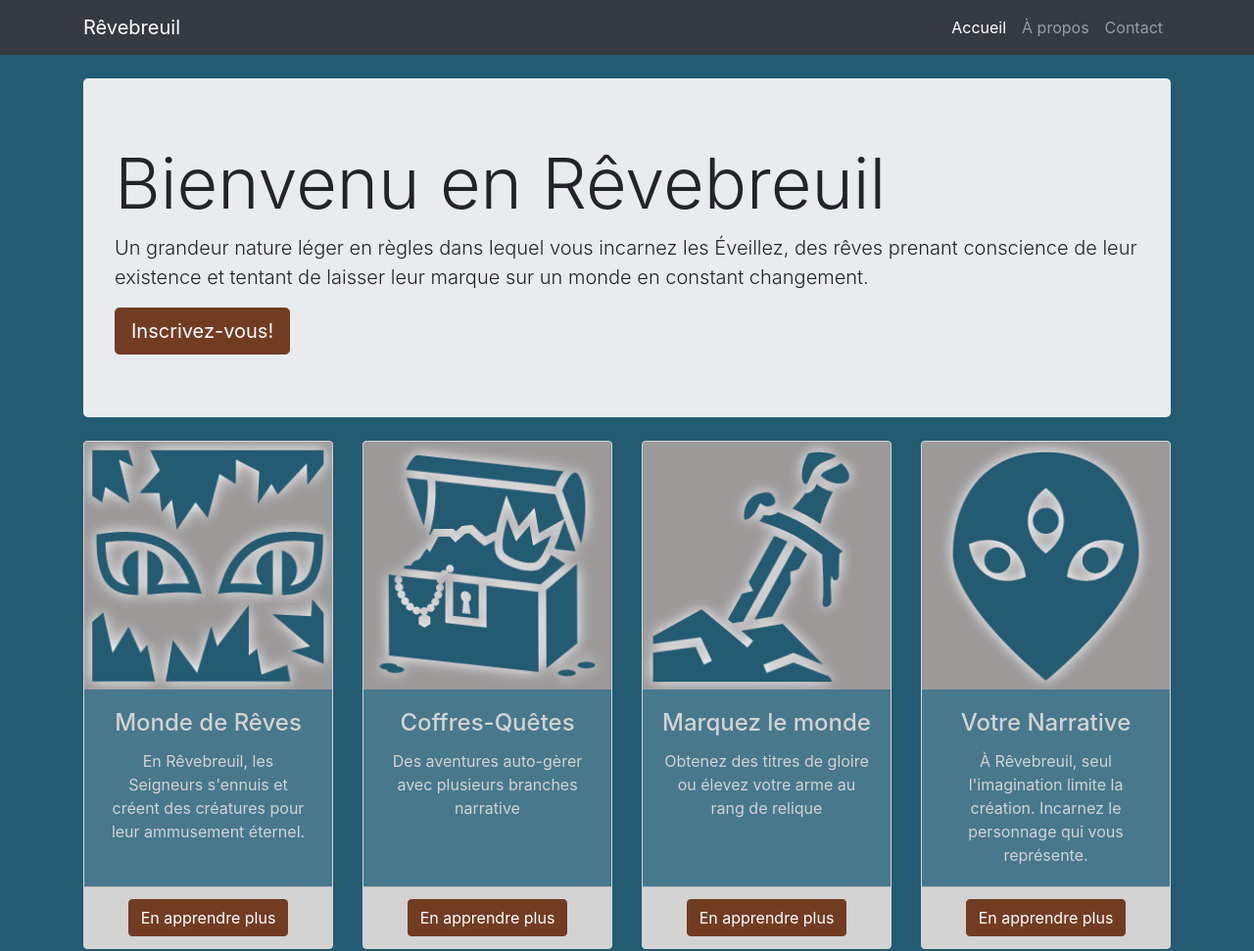
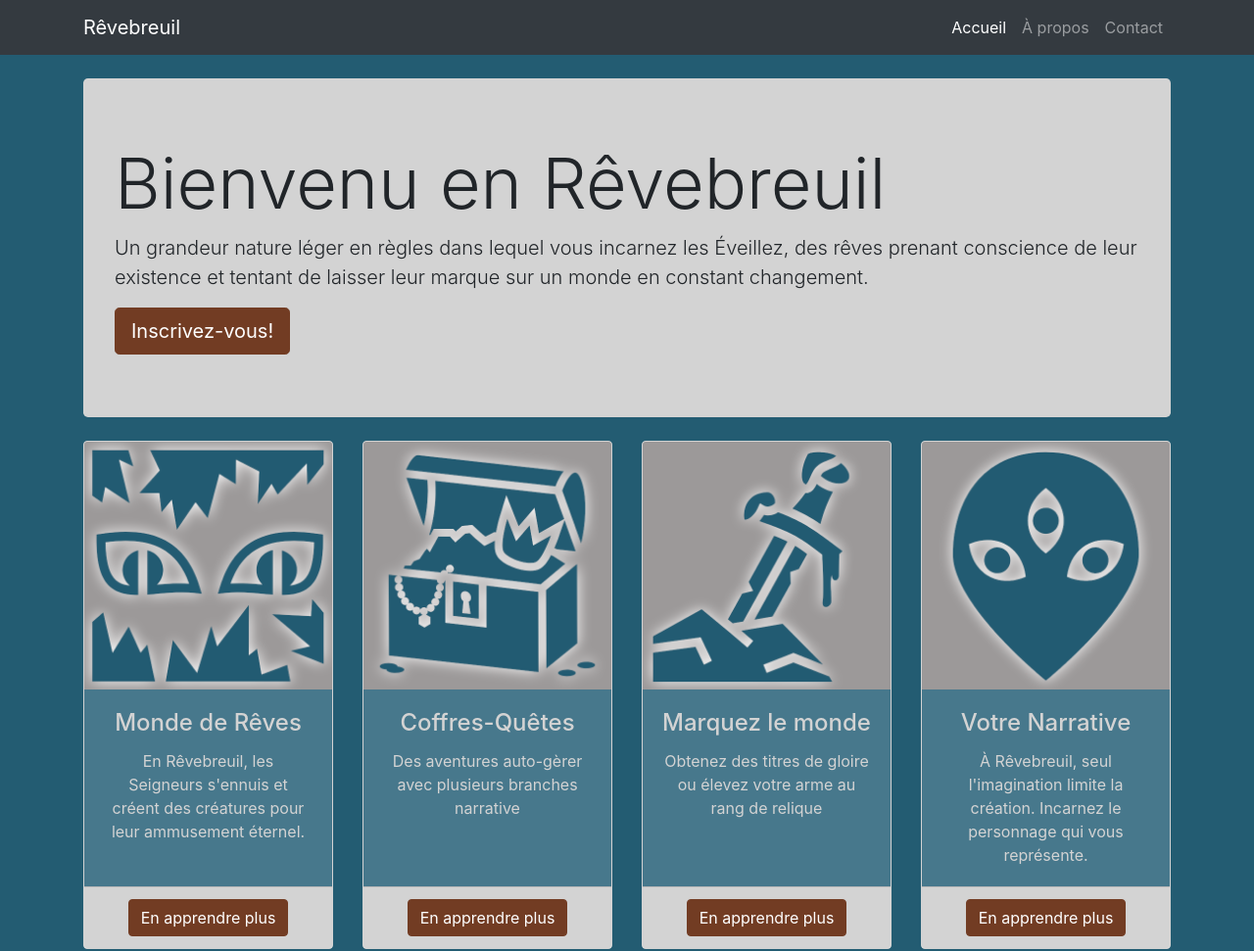
Before and after one commit to Boivin92/boivin92.github.io, a website: page Revebreuil/index.html in a window 1280 px wide. Shown: the top 971 px of the page at 98% size. Drawn offline with Linux system fonts and the light colour scheme.

Commit message:
fixed jumbotron color

```diff
--- a/Revebreuil/css/heroic-features.css
+++ b/Revebreuil/css/heroic-features.css
@@ -37,3 +37,7 @@ body {
 .col-md-5 {
 	color: lightgray;
 }
+
+.jumbotron {
+	background-color: lightgray;
+}
```
